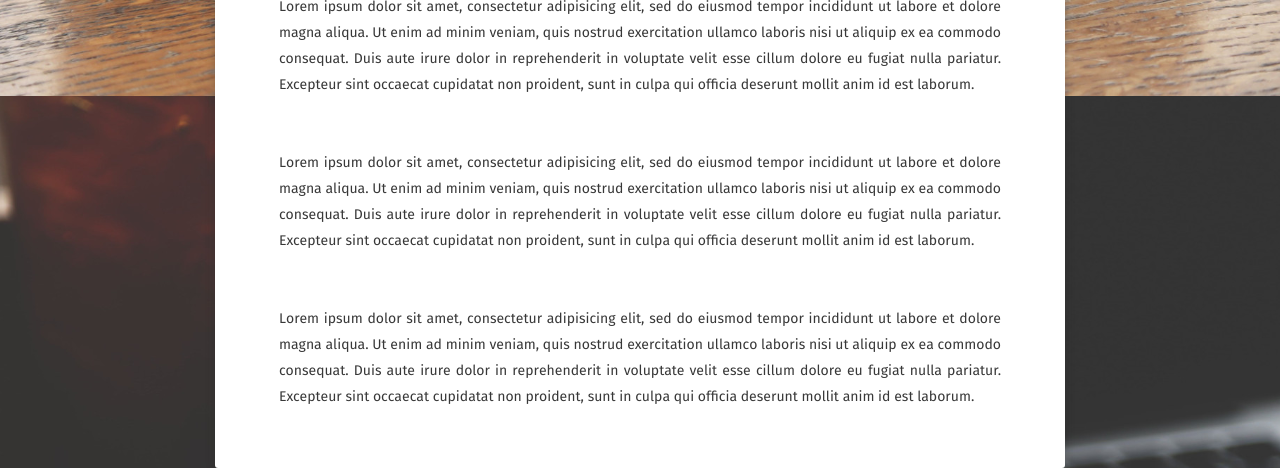
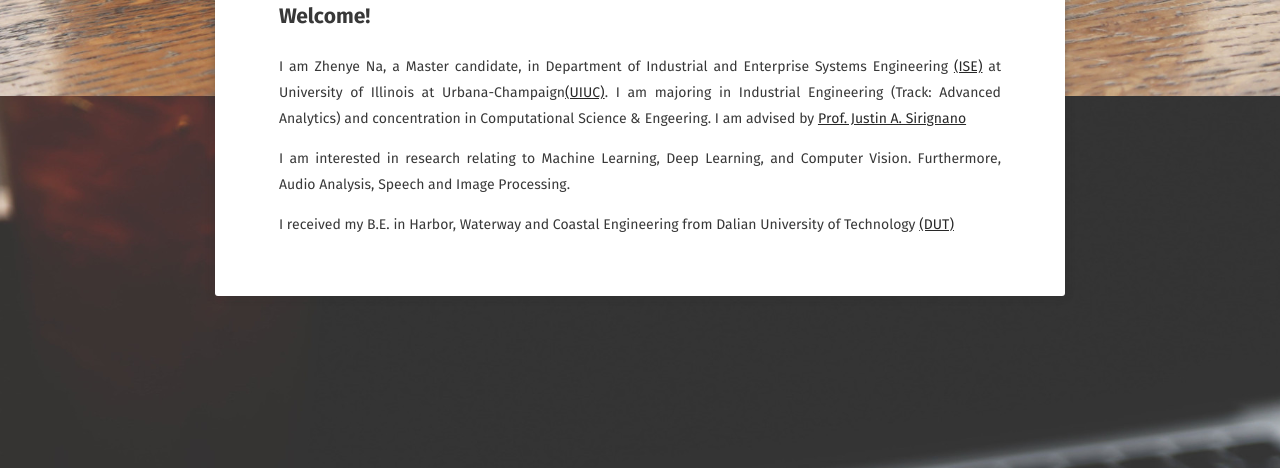
Before and after one commit to Zhenye-Na/blog, a Jekyll site: the page built from about/index.md, in a window 1280 px wide. Shown: the part 804-1272 px from the top of the page. Built offline with Jekyll 4.4.1, drawn with Linux system fonts in a browser that asks for light colours; some web fonts are replaced.

Commit message:
Update about-me

```diff
--- a/about/index.md
+++ b/about/index.md
@@ -14,26 +14,14 @@ comments: false
 <br><br>
 </div>
 
-Lorem ipsum dolor sit amet, consectetur adipisicing elit, sed do eiusmod
-tempor incididunt ut labore et dolore magna aliqua. Ut enim ad minim veniam,
-quis nostrud exercitation ullamco laboris nisi ut aliquip ex ea commodo
-consequat. Duis aute irure dolor in reprehenderit in voluptate velit esse
-cillum dolore eu fugiat nulla pariatur. Excepteur sint occaecat cupidatat non
-proident, sunt in culpa qui officia deserunt mollit anim id est laborum.
-<br><br>
-Lorem ipsum dolor sit amet, consectetur adipisicing elit, sed do eiusmod
-tempor incididunt ut labore et dolore magna aliqua. Ut enim ad minim veniam,
-quis nostrud exercitation ullamco laboris nisi ut aliquip ex ea commodo
-consequat. Duis aute irure dolor in reprehenderit in voluptate velit esse
-cillum dolore eu fugiat nulla pariatur. Excepteur sint occaecat cupidatat non
-proident, sunt in culpa qui officia deserunt mollit anim id est laborum.
-<br><br>
-Lorem ipsum dolor sit amet, consectetur adipisicing elit, sed do eiusmod
-tempor incididunt ut labore et dolore magna aliqua. Ut enim ad minim veniam,
-quis nostrud exercitation ullamco laboris nisi ut aliquip ex ea commodo
-consequat. Duis aute irure dolor in reprehenderit in voluptate velit esse
-cillum dolore eu fugiat nulla pariatur. Excepteur sint occaecat cupidatat non
-proident, sunt in culpa qui officia deserunt mollit anim id est laborum.
+
+## Welcome!
+
+I am Zhenye Na, a Master candidate, in Department of Industrial and Enterprise Systems Engineering [(ISE)](https://ise.illinois.edu/) at University of Illinois at Urbana-Champaign[(UIUC)](http://illinois.edu/). I am majoring in Industrial Engineering (Track: Advanced Analytics) and concentration in Computational Science & Engeering. I am advised by [Prof. Justin A. Sirignano](http://jasirign.github.io/)
+
+I am interested in research relating to Machine Learning, Deep Learning, and Computer Vision. Furthermore, Audio Analysis, Speech and Image Processing.
+
+I received my B.E. in Harbor, Waterway and Coastal Engineering from Dalian University of Technology [(DUT)](http://en.dlut.edu.cn/)
 
 
 
```
